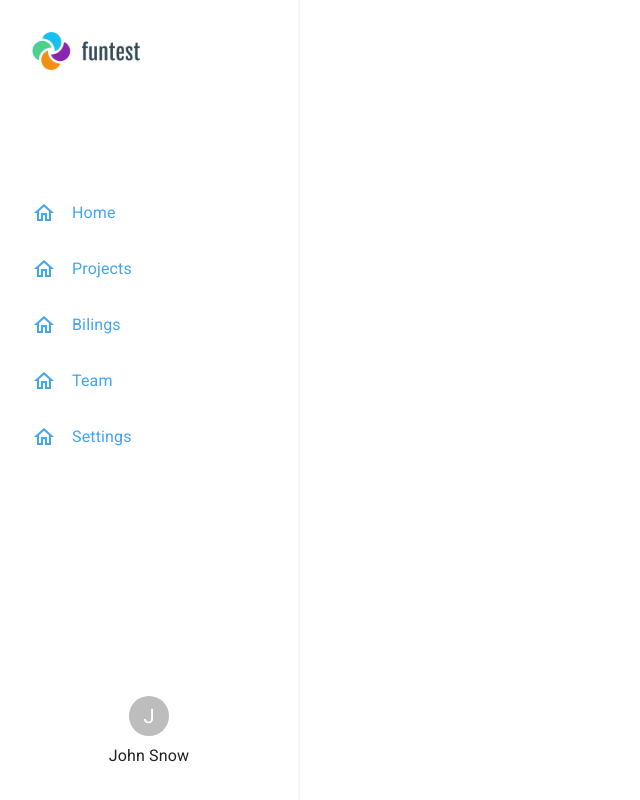
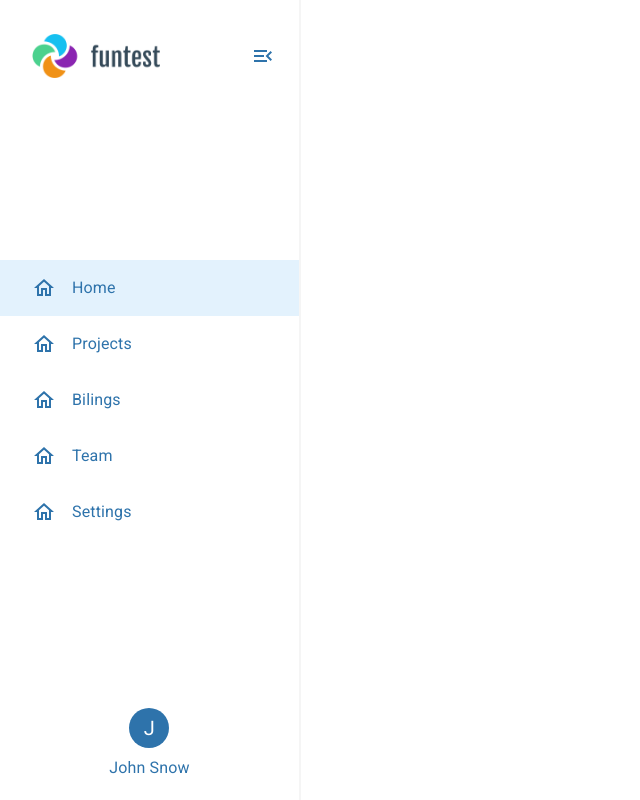
Before and after one commit to Nilphym/ZPI, a React (Create React App) app in the folder Frontend/: page /login in a window 1280 px wide. Shown: the whole page, without its empty margins (0-640 px from the left). Built offline with nearby package versions, Linux system fonts and the light colour scheme.

Commit message:
Configure routes and adjust navbar

```diff
--- /dev/null
+++ b/Frontend/src/App.jsx
@@ -0,0 +1,20 @@
+import React from 'react';
+import { Routes, Route } from 'react-router-dom';
+
+import Layout from './containers/Layout';
+import NoMatch from './containers/NoMatch';
+
+const App = () => {
+  return (
+    <Routes>
+      <Route path="/" element={<Layout />}>
+        <Route path="login/*" element={null} />
+        <Route path="register/project/*" element={null} />
+        <Route path="register/user/*" element={null} />
+      </Route>
+      <Route path="*" element={<NoMatch />} />
+    </Routes>
+  );
+};
+
+export default App;
--- a/Frontend/src/App.js
+++ b/Frontend/src/containers/Layout.jsx
@@ -1,13 +1,15 @@
 import React from 'react';
+import { Outlet } from 'react-router-dom';
 import { Box } from '@mui/material';
-import Navbar from './containers/Navbar';
 
-const App = () => {
+import Navbar from './Navbar';
+
+const Layout = () => {
   return (
     <Box sx={{ width: '100%', height: '100vh' }}>
       <Navbar
         links={[
-          { icon: 'home', text: 'Home', destination: 'home' },
+          { icon: 'home', text: 'Home', destination: 'login' },
           { icon: 'home', text: 'Projects', destination: 'projects' },
           { icon: 'home', text: 'Bilings', destination: 'bilings' },
           { icon: 'home', text: 'Team', destination: 'team' },
@@ -15,8 +17,9 @@ const App = () => {
         ]}
         profile={{ name: 'John Snow' }}
       />
+      <Outlet />
     </Box>
   );
 };
 
-export default App;
+export default Layout;
--- a/Frontend/src/containers/Navbar.jsx
+++ b/Frontend/src/containers/Navbar.jsx
@@ -1,8 +1,8 @@
 import React from 'react';
 import PropTypes from 'prop-types';
 import { Link, useLocation } from 'react-router-dom';
-import { Box, Typography, Avatar } from '@mui/material';
-import { HomeOutlined } from '@mui/icons-material';
+import { Box, Typography, Avatar, IconButton, useMediaQuery } from '@mui/material';
+import { HomeOutlined, MenuOpen, Menu } from '@mui/icons-material';
 import { blue, grey } from '@mui/material/colors';
 import { styled } from '@mui/system';
 
@@ -13,8 +13,7 @@ const icons = {
 };
 
 const Logo = styled('img')({
-  width: '47%',
-  padding: '2rem 0 0 2rem'
+  width: '8rem'
 });
 
 const StyledLink = styled(Link, {
@@ -24,7 +23,7 @@ const StyledLink = styled(Link, {
   padding: '1rem 2rem',
   display: 'flex',
   alignItems: 'center',
-  color: theme.palette.primary.main,
+  color: theme.palette.primary.dark,
   textDecoration: 'none',
   ...(!active && {
     '&:hover': {
@@ -36,10 +35,11 @@ const StyledLink = styled(Link, {
   })
 }));
 
-// TODO: change active checking to match every subroute, eq. /home/dashboard
 const NavbarItem = ({ pathname, link: { icon, text, destination } }) => {
+  const regex = new RegExp(`/${destination}`);
+
   return (
-    <StyledLink active={pathname === `/${destination}`} to={destination}>
+    <StyledLink active={regex.test(pathname)} to={destination}>
       {icons[icon]}
       <Typography sx={{ width: '100%', paddingLeft: '1rem' }}>{text}</Typography>
     </StyledLink>
@@ -59,18 +59,17 @@ const Profile = ({ profile: { avatar, name } }) => {
   return (
     <Box
       sx={{
-        paddingBottom: '2rem',
-        alignSelf: 'end',
+        alignSelf: 'center',
         justifySelf: 'center',
         display: 'flex',
         flexDirection: 'column',
         alignItems: 'center'
       }}
     >
-      <Avatar sx={{ marginBottom: '.5rem' }} src={avatar}>
+      <Avatar sx={{ backgroundColor: 'primary.dark', marginBottom: '0.5rem' }} src={avatar}>
         {name.at(0)}
       </Avatar>
-      <Typography>{name}</Typography>
+      <Typography sx={{ color: 'primary.dark' }}>{name}</Typography>
     </Box>
   );
 };
@@ -85,21 +84,35 @@ Profile.propTypes = {
 // TODO: 1200px min width for desktop else mobile menu
 const Navbar = ({ links, profile }) => {
   const { pathname } = useLocation();
+  const largeMedia = useMediaQuery('(min-width:1200px)');
+  console.log(largeMedia);
 
   return (
     <Box
       sx={{
         height: '100vh',
-        width: '300px',
+        width: '18.8rem',
         display: 'grid',
-        alignItems: 'start',
+        gridTemplateRows: '7rem 1fr 7rem',
         borderRight: `2px solid ${grey[100]}`
       }}
     >
-      <Logo src={logo} alt="logo" />
-      <Box>
+      <Box
+        sx={{
+          margin: '0 1rem 0 2rem',
+          display: 'flex',
+          alignItems: 'center',
+          justifyContent: 'space-between'
+        }}
+      >
+        <Logo src={logo} alt="logo" />
+        <IconButton>
+          <MenuOpen sx={{ color: 'primary.dark' }} />
+        </IconButton>
+      </Box>
+      <Box sx={{ alignSelf: 'center' }}>
         {links.map((link) => (
-          <NavbarItem pathname={pathname} link={link} />
+          <NavbarItem key={link.destination} pathname={pathname} link={link} />
         ))}
       </Box>
       <Profile profile={profile} />
--- /dev/null
+++ b/Frontend/src/containers/NoMatch.jsx
@@ -0,0 +1,9 @@
+import React from 'react';
+import { Typography } from '@mui/material';
+
+// TODO: make an 404 page with call to action buttons
+const NoMatch = () => {
+  return <Typography>404</Typography>;
+};
+
+export default NoMatch;
```
